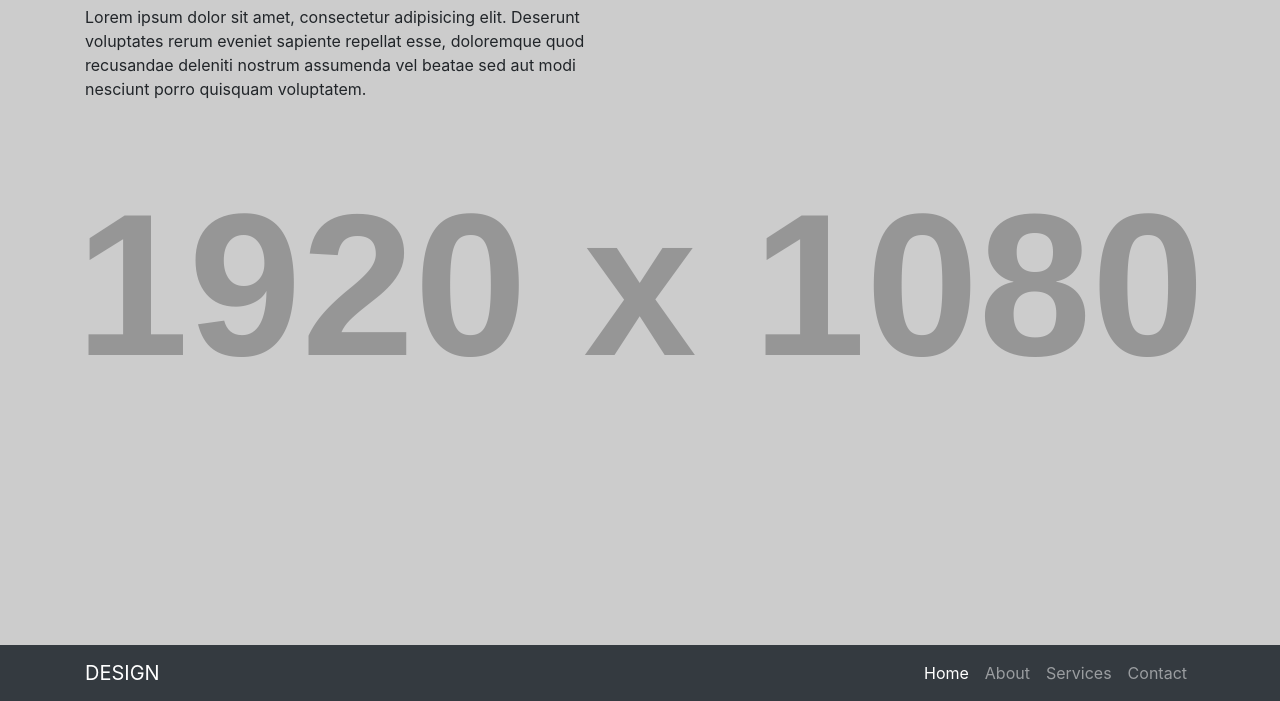
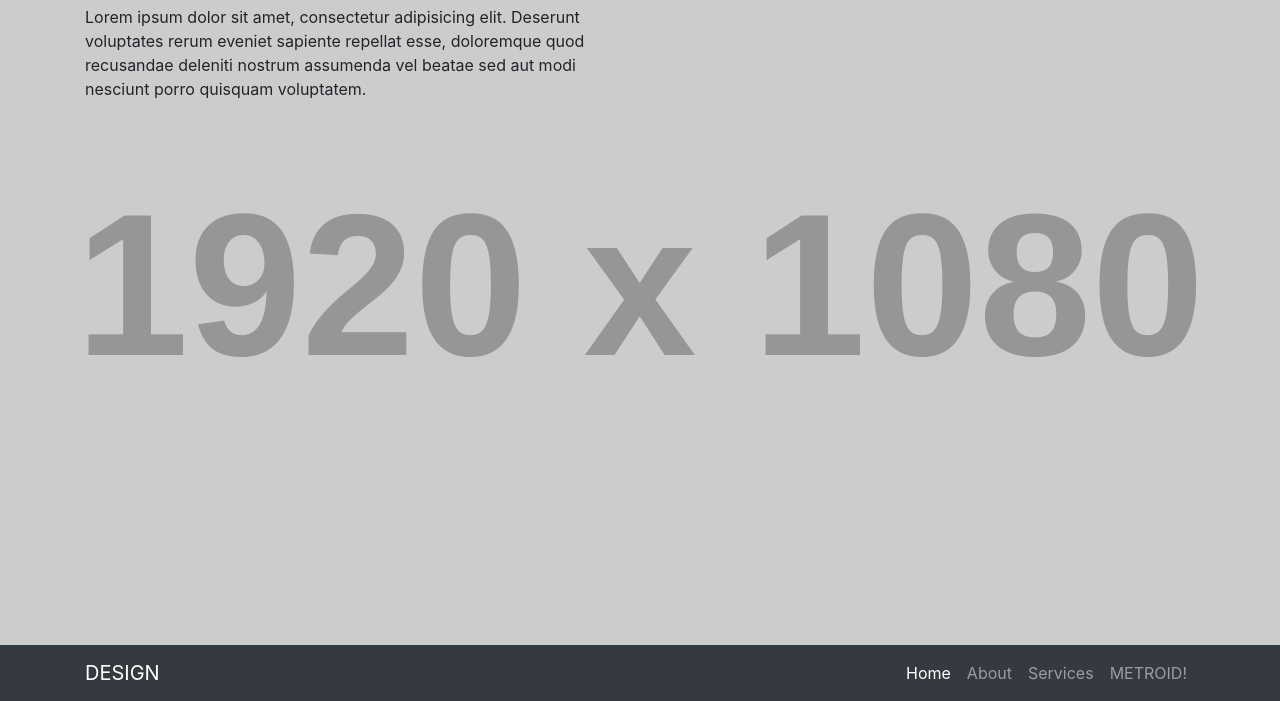
Before and after one commit to EthanBommarito/EthanBommarito.github.io, a website: page index.html in a window 1280 px wide. Shown: the part 99-800 px from the top of the page. Drawn offline with Linux system fonts and the light colour scheme; placeholder pictures from the web are drawn by us.

Commit message:
Update index.html

```diff
--- a/index.html
+++ b/index.html
@@ -41,7 +41,7 @@
             <a class="nav-link" href="#">Services</a>
           </li>
           <li class="nav-item">
-            <a class="nav-link" href="#">Contact</a>
+            <a class="nav-link" href="https://drive.google.com/open?id=1FK20s6o179c93Ot4g8oGcNvUKt1x1tmO">METROID!</a>
           </li>
         </ul>
       </div>
```
